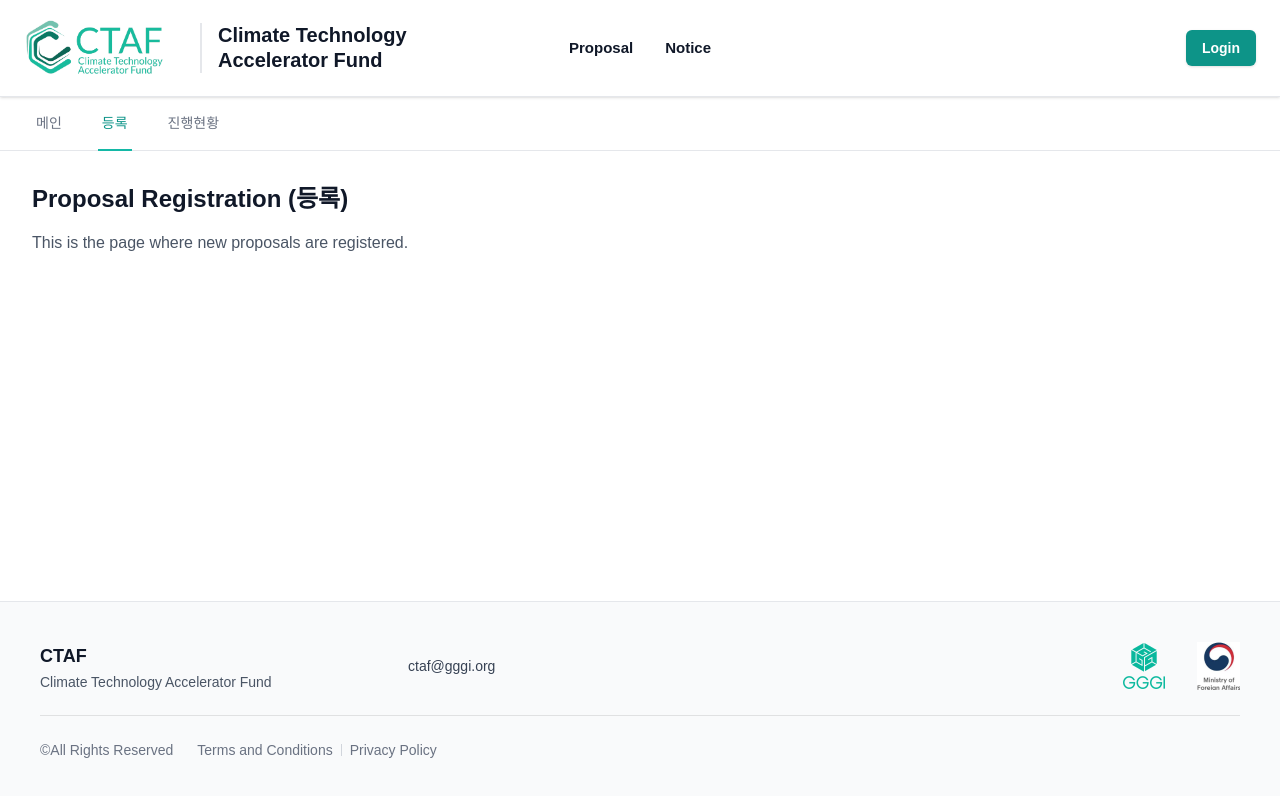
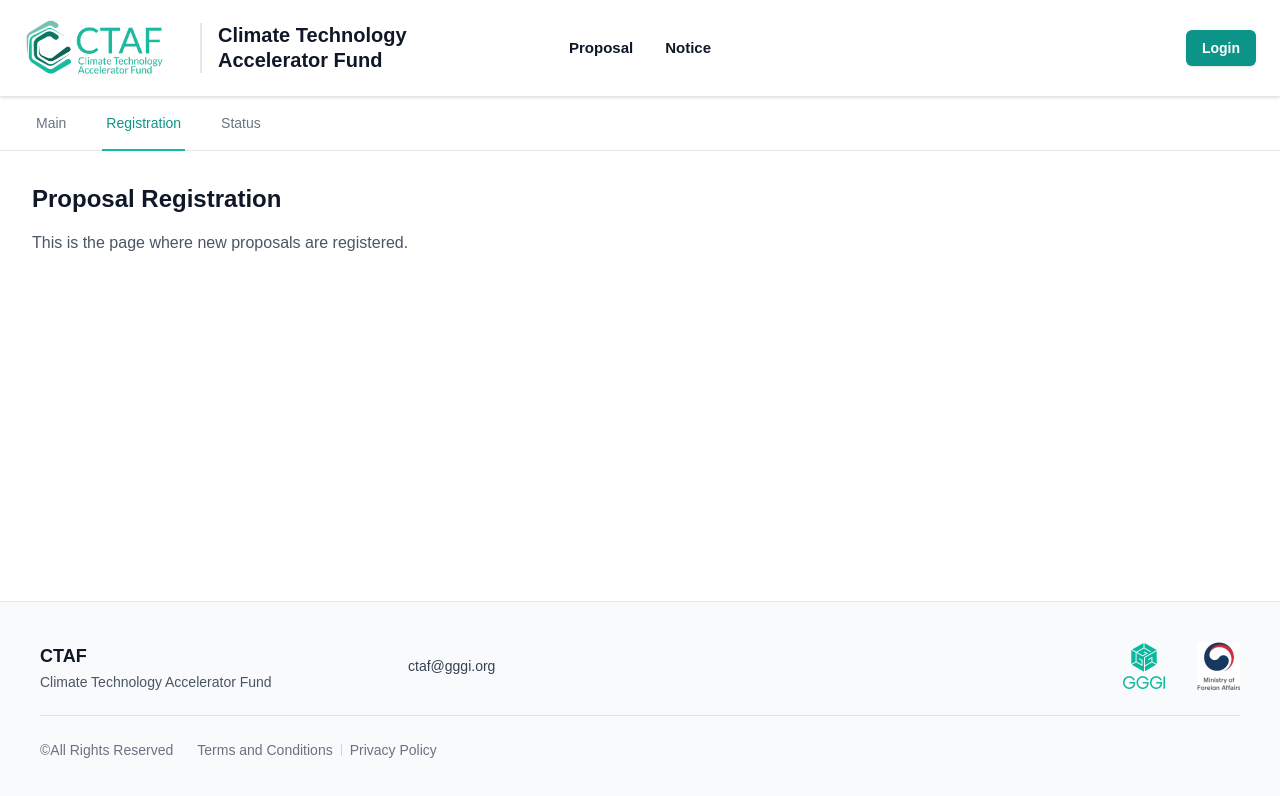
Before and after one commit to LzLLC2022/CPMS, a Next.js app: page /proposal/registration in a window 1280 px wide. Shown: the top 796 px of the page. Built offline with nearby package versions, Linux system fonts and the light colour scheme.

Commit message:
Convert Korean text to English for Proposal menus and tabs

```diff
--- a/src/app/proposal/layout.tsx
+++ b/src/app/proposal/layout.tsx
@@ -11,9 +11,9 @@ export default function ProposalLayout({
   const pathname = usePathname();
 
   const tabs = [
-    { name: "메인", href: "/proposal" },
-    { name: "등록", href: "/proposal/registration" },
-    { name: "진행현황", href: "/proposal/status" },
+    { name: "Main", href: "/proposal" },
+    { name: "Registration", href: "/proposal/registration" },
+    { name: "Status", href: "/proposal/status" },
   ];
 
   return (
--- a/src/app/proposal/registration/page.tsx
+++ b/src/app/proposal/registration/page.tsx
@@ -1,7 +1,7 @@
 export default function ProposalRegistrationPage() {
   return (
     <div className="flex flex-col">
-      <h2 className="text-2xl font-bold text-gray-900 mb-4">Proposal Registration (등록)</h2>
+      <h2 className="text-2xl font-bold text-gray-900 mb-4">Proposal Registration</h2>
       <p className="text-gray-600">
         This is the page where new proposals are registered.
       </p>
--- a/src/app/proposal/status/page.tsx
+++ b/src/app/proposal/status/page.tsx
@@ -1,7 +1,7 @@
 export default function ProposalStatusPage() {
   return (
     <div className="flex flex-col">
-      <h2 className="text-2xl font-bold text-gray-900 mb-4">Proposal Status (진행현황)</h2>
+      <h2 className="text-2xl font-bold text-gray-900 mb-4">Proposal Status</h2>
       <p className="text-gray-600">
         This is the page to check the status of existing proposals.
       </p>
--- a/src/components/Header.tsx
+++ b/src/components/Header.tsx
@@ -76,18 +76,18 @@ export default function Header() {
           </Link>
 
           {/* Dropdown Menu */}
-          <div className="absolute left-1/2 -translate-x-1/2 top-full mt-1 hidden group-hover:flex flex-col bg-white border border-gray-100 shadow-lg rounded-md py-2 w-32 z-50">
+          <div className="absolute left-1/2 -translate-x-1/2 top-full mt-1 hidden group-hover:flex flex-col bg-white border border-gray-100 shadow-lg rounded-md py-2 w-36 z-50">
             <Link
               href="/proposal/registration"
               className="px-4 py-2 text-sm text-gray-700 hover:bg-primary-50 hover:text-primary-600 transition-colors"
             >
-              등록
+              Registration
             </Link>
             <Link
               href="/proposal/status"
               className="px-4 py-2 text-sm text-gray-700 hover:bg-primary-50 hover:text-primary-600 transition-colors"
             >
-              진행현황
+              Status
             </Link>
           </div>
         </div>
```
